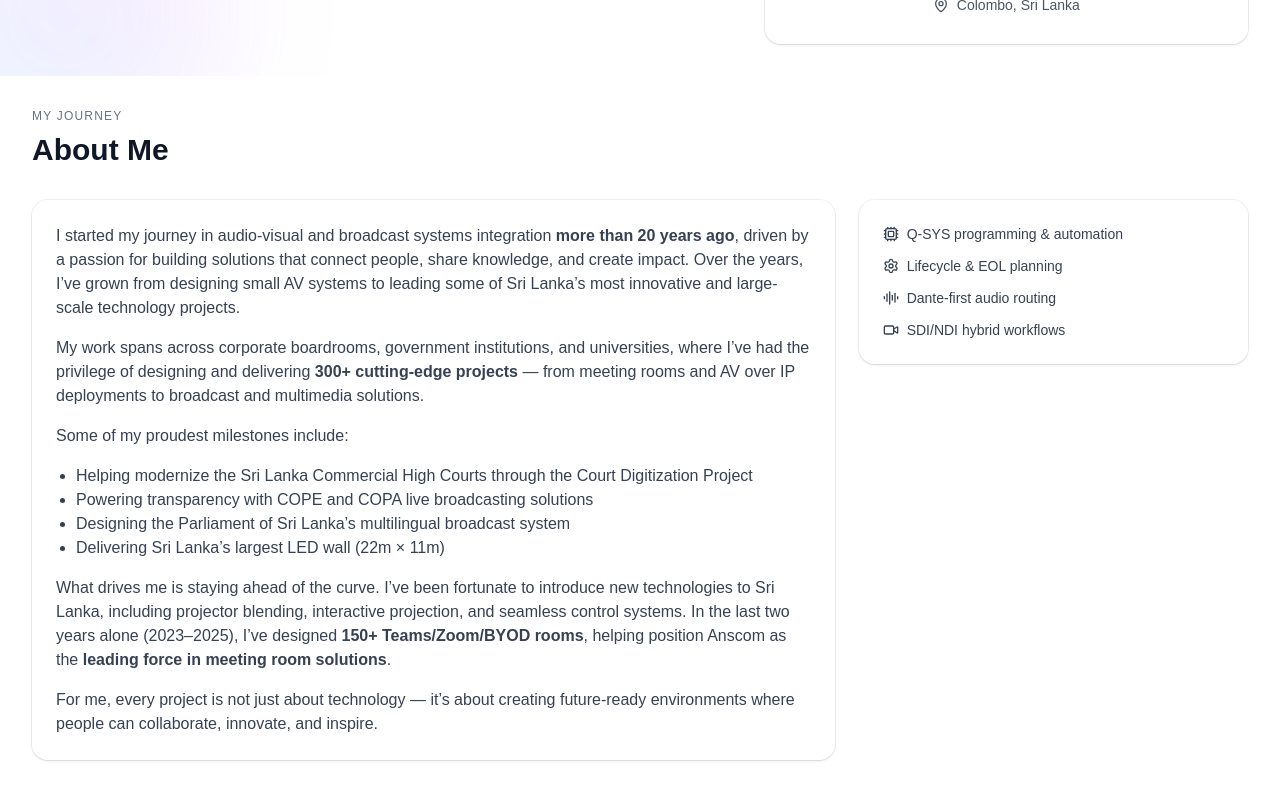
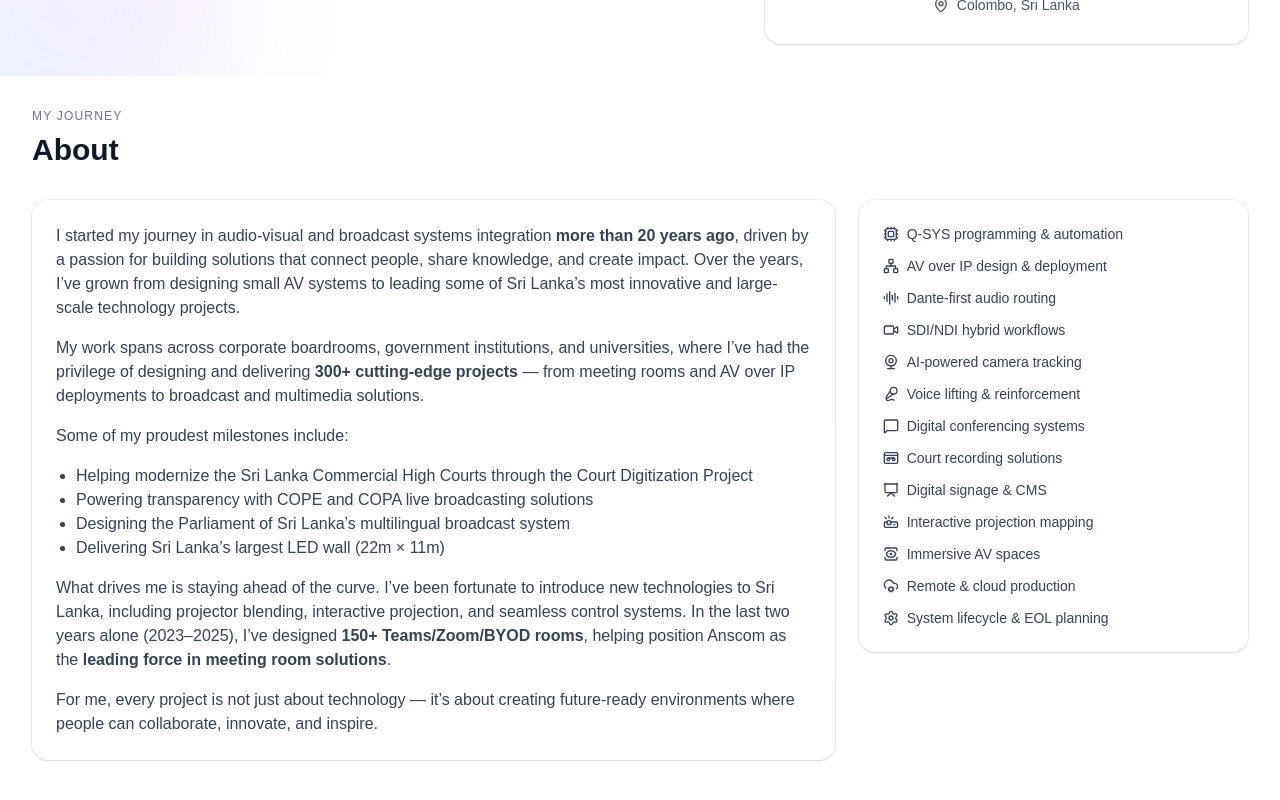
Before and after one commit to kithnuwan/kithnuwan-portfolio-nextjs, a Next.js app: page / in a window 1280 px wide. Shown: the part 592-1392 px from the top of the page. Built offline with nearby package versions, Linux system fonts and the light colour scheme.

Commit message:
new about me

```diff
--- a/src/components/About.jsx
+++ b/src/components/About.jsx
@@ -5,6 +5,15 @@ import {
   Settings,
   AudioLines,
   Video,
+  Network,
+  Presentation,
+  MicVocal,
+  Videotape,
+  Projector,
+  View,
+  MessageSquare,
+  Webcam,
+  CloudCog,
 } from "lucide-react";
 import Section from "./common/Section";
 import Reveal from "./common/Reveal";
@@ -12,13 +21,12 @@ import Card from "./common/Card";
 
 export default function About() {
   return (
-    <Section id="about" title="About Me" eyebrow="My Journey">
+    <Section id="about" title="About" eyebrow="My Journey">
       <div className="grid md:grid-cols-3 gap-6">
-        {/* Main About Content Card */}
+        {/* Main About Content Card (remains unchanged) */}
         <div className="md:col-span-2">
           <Reveal>
             <Card>
-              {/* Added space-y-4 for paragraph spacing */}
               <div className="prose dark:prose-invert max-w-none text-gray-700 dark:text-gray-300 space-y-4">
                 <p>
                   I started my journey in audio-visual and broadcast systems integration <strong>more than 20 years ago</strong>, driven by a passion for building solutions that connect people, share knowledge, and create impact. Over the years, I’ve grown from designing small AV systems to leading some of Sri Lanka’s most innovative and large-scale technology projects.
@@ -28,7 +36,6 @@ export default function About() {
                 </p>
 
                 <h3>Some of my proudest milestones include:</h3>
-                {/* Added classes for proper list styling */}
                 <ul className="list-disc pl-5">
                   <li>Helping modernize the Sri Lanka Commercial High Courts through the Court Digitization Project</li>
                   <li>Powering transparency with COPE and COPA live broadcasting solutions</li>
@@ -47,15 +54,24 @@ export default function About() {
           </Reveal>
         </div>
 
-        {/* Skills Card (remains unchanged) */}
+        {/* UPDATED Skills Card */}
         <div>
           <Reveal>
             <Card>
               <div className="text-sm text-gray-700 dark:text-gray-200 space-y-3">
                 <div className="flex items-start gap-2"><Cpu className="h-4 w-4 mt-0.5 flex-shrink-0" /> Q‑SYS programming & automation</div>
-                <div className="flex items-start gap-2"><Settings className="h-4 w-4 mt-0.5 flex-shrink-0" /> Lifecycle & EOL planning</div>
+                <div className="flex items-start gap-2"><Network className="h-4 w-4 mt-0.5 flex-shrink-0" /> AV over IP design & deployment</div>
                 <div className="flex items-start gap-2"><AudioLines className="h-4 w-4 mt-0.5 flex-shrink-0" /> Dante‑first audio routing</div>
                 <div className="flex items-start gap-2"><Video className="h-4 w-4 mt-0.5 flex-shrink-0" /> SDI/NDI hybrid workflows</div>
+                <div className="flex items-start gap-2"><Webcam className="h-4 w-4 mt-0.5 flex-shrink-0" /> AI-powered camera tracking</div>
+                <div className="flex items-start gap-2"><MicVocal className="h-4 w-4 mt-0.5 flex-shrink-0" /> Voice lifting & reinforcement</div>
+                <div className="flex items-start gap-2"><MessageSquare className="h-4 w-4 mt-0.5 flex-shrink-0" /> Digital conferencing systems</div>
+                <div className="flex items-start gap-2"><Videotape className="h-4 w-4 mt-0.5 flex-shrink-0" /> Court recording solutions</div>
+                <div className="flex items-start gap-2"><Presentation className="h-4 w-4 mt-0.5 flex-shrink-0" /> Digital signage & CMS</div>
+                <div className="flex items-start gap-2"><Projector className="h-4 w-4 mt-0.5 flex-shrink-0" /> Interactive projection mapping</div>
+                <div className="flex items-start gap-2"><View className="h-4 w-4 mt-0.5 flex-shrink-0" /> Immersive AV spaces</div>
+                <div className="flex items-start gap-2"><CloudCog className="h-4 w-4 mt-0.5 flex-shrink-0" /> Remote & cloud production</div>
+                <div className="flex items-start gap-2"><Settings className="h-4 w-4 mt-0.5 flex-shrink-0" /> System lifecycle & EOL planning</div>
               </div>
             </Card>
           </Reveal>
```
